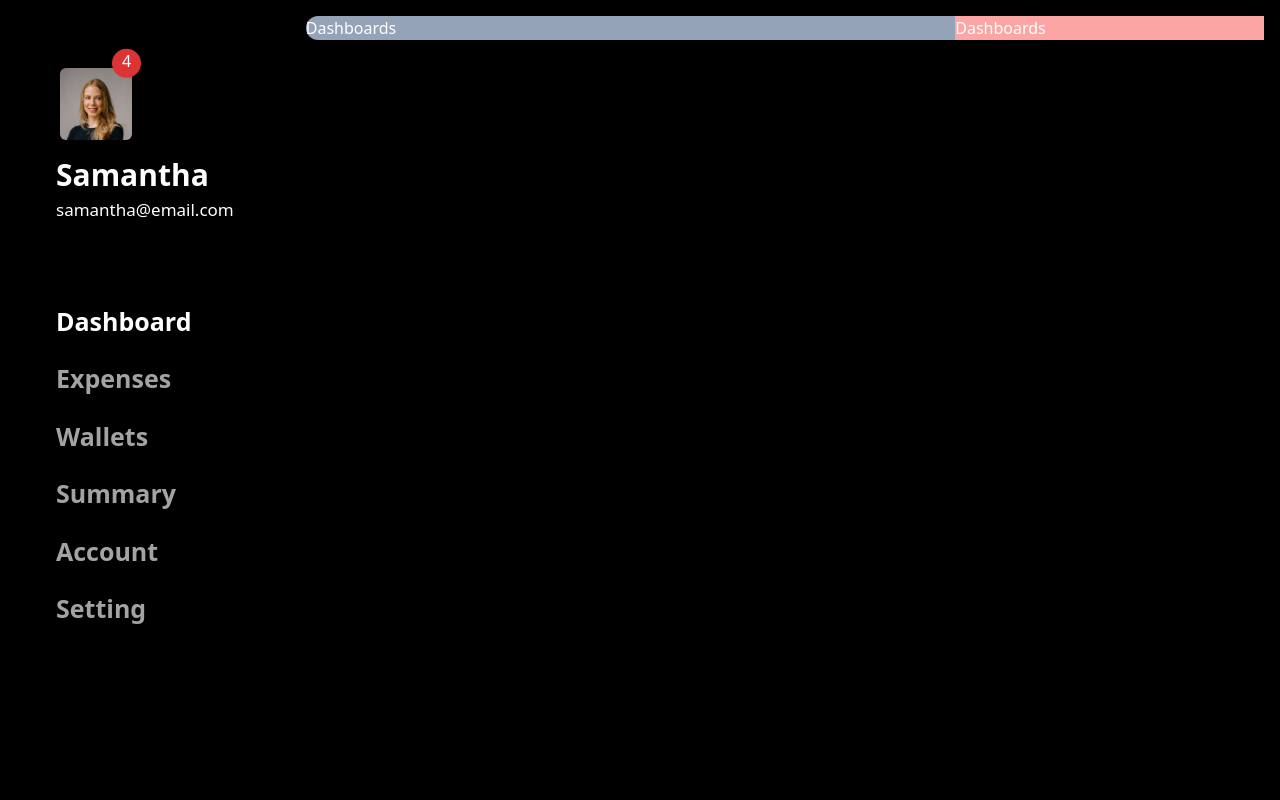
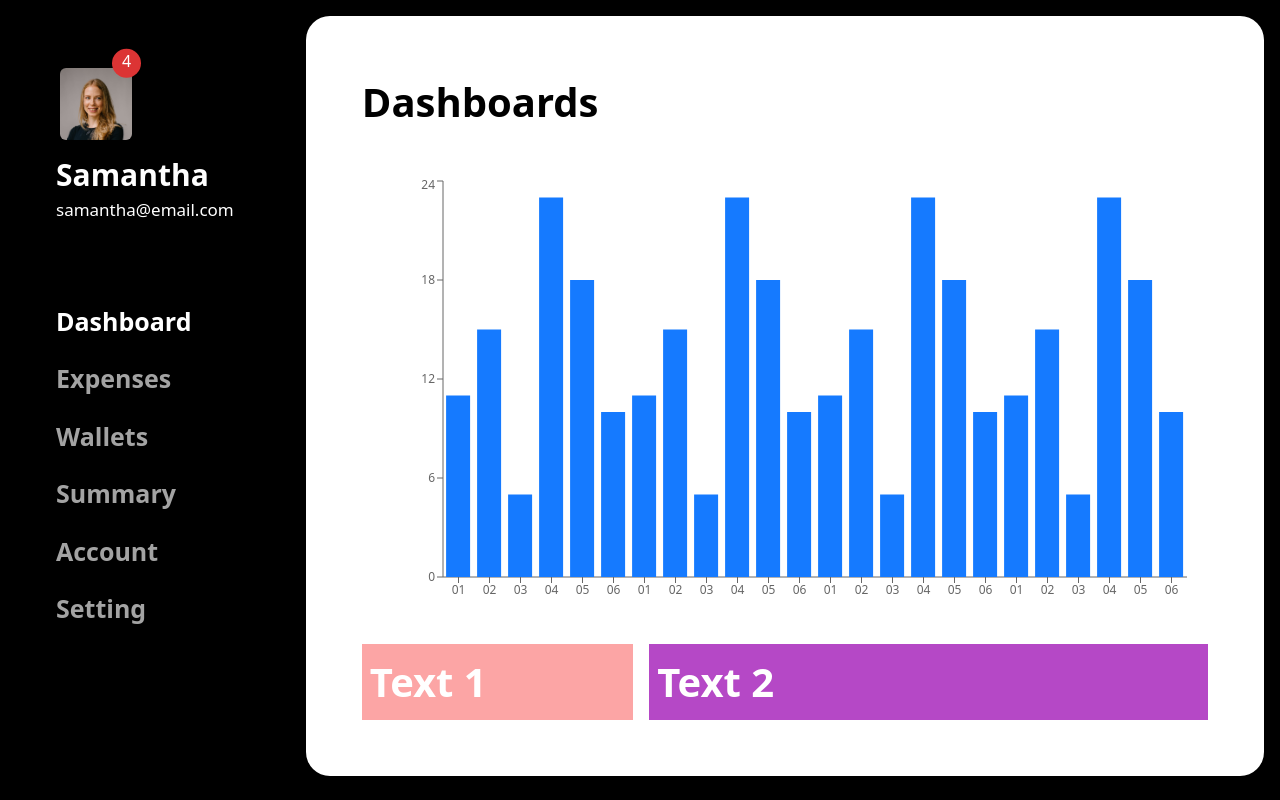
Before and after one commit to TiranChanuka/Admin-DashBoard, a React (Create React App) app: page / in a window 1280 px wide. Built offline with nearby package versions, Linux system fonts and the light colour scheme.

Commit message:
Update dashboard.jsx

```diff
--- a/src/screens/dashboard/dashboard.jsx
+++ b/src/screens/dashboard/dashboard.jsx
@@ -1,9 +1,17 @@
+import TransactionDashBoardBarChart from "../../components/barChartDash";
+
 const Dashboard = () => {
     return (
-        <div className=" bg-slate-400 rounded-3xl">
-            <div className="grid grid-cols-12 gap-4">
-                <div className="md:col-span-8 text-white">Dashboards</div>
-                <div className="md:col-span-4 bg-red-300 text-white">Dashboards</div>
+        <div className=" bg-white rounded-3xl p-5 sm:p-14">
+            <div className="sm:grid sm:grid-cols-12 gap-4">
+                <div className="text-30px sm:text-40px font-semibold">Dashboards</div>
+                <div className="md:col-span-12 text-white">
+                    <div>
+                        <TransactionDashBoardBarChart />
+                    </div>
+                </div>
+                <div className="md:col-span-4 bg-red-300 text-white text-30px sm:text-40px font-semibold p-2">Text 1</div>
+                <div className="md:col-span-8 bg-iconPurple text-white text-30px sm:text-40px font-semibold p-2">Text 2</div>
             </div>
         </div>
 
```
